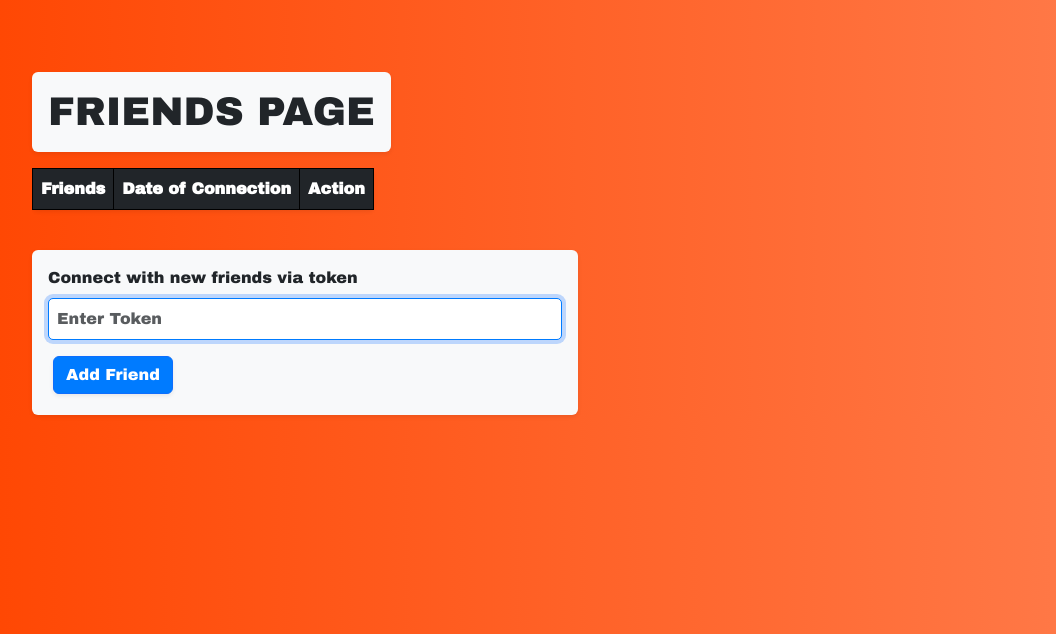
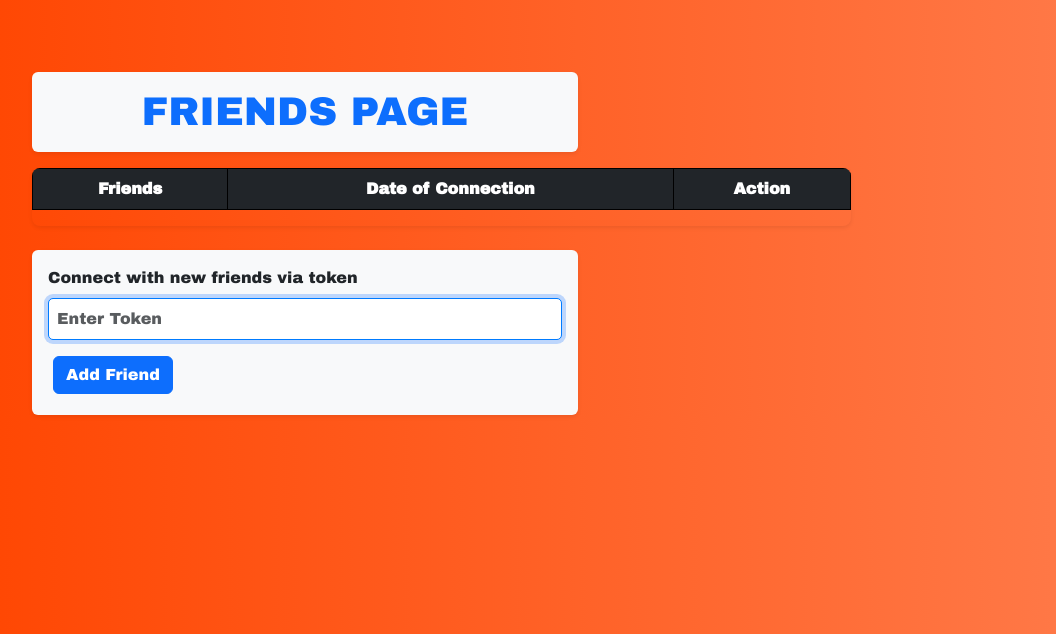
Before and after one commit to giusber2005/here, a Flask app: page /friends in a window 1280 px wide. Shown: the part 124-758 px from the top of the page, without its empty margins (62-1118 px from the left). Run offline with Flask 3, Linux system fonts and the light colour scheme; a user stored in the database is signed in; lists and menus that the app fills with data are empty; some libraries are stand-ins or nearby versions.

Commit message:
design improvements

```diff
--- a/static/scripts/account_scripts.js
+++ b/static/scripts/account_scripts.js
@@ -43,5 +43,4 @@ document.addEventListener('DOMContentLoaded', function() {
             button.style.display = "none";
         }
     });
-
 });
--- a/templates/account.html
+++ b/templates/account.html
@@ -88,9 +88,11 @@
                                 <button type="submit" class="btn btn-danger btn-sm ms-2">Delete</button>
                             </form>
                         {% elif key == 'photo' %}
-                            <strong class="me-2 optionalValues">Photo:</strong>
+                            <strong class="me-2 optionalValues" style="margin-left: 0px">Photo:</strong>
                             <div style="display: none;" id="PhotoFile">{{ value }}</div>
-                            <img id="PhotoPreview" class="img-thumbnail me-2" style="width: 100px; height: 100px;" alt="Profile photo preview">
+                            <div class="photo-preview-container">
+                                <img id="PhotoPreview" class="img-thumbnail me-2 photo-preview" style="width: 100px; height: 100px; margin-top: 0px" alt="Profile photo preview">
+                            </div>
                             {% if value == None %}
                                 <div class="text-warning me-2">Please, update your profile photo</div>
                             {% endif %}
--- a/templates/friends.html
+++ b/templates/friends.html
@@ -7,35 +7,39 @@
 {% block main %}
     <div class="container">
         <!-- Title -->
-        <h1 id="title" class="my-4 float-start shadow-sm p-3 mb-3 bg-body-tertiary rounded">FRIENDS PAGE</h1>
-        <div class="clearfix"></div> <!-- Clear float to ensure table appears below title -->
+        <h1 id="title" class="my-4 shadow-sm p-3 mb-3 bg-body-tertiary rounded text-primary w-50 float-start">
+            FRIENDS PAGE
+        </h1>
+
+        <div class="clearfix"></div> <!-- Clear float for the table -->
 
         <!-- Friends Table -->
-        <div class="table-responsive">
-            <table class="table table-hover table-bordered text-start w-auto float-start shadow-sm p-3 bg-body-tertiary rounded">
+        <div class="table-responsive w-75 float-start shadow-sm rounded-3">
+            <table class="table table-hover table-striped align-middle">
                 <thead class="table-dark">
                     <tr>
-                        <th class="text-nowrap">Friends</th>
-                        <th class="text-nowrap">Date of Connection</th>
-                        <th class="text-nowrap">Action</th>
+                        <th scope="col">Friends</th>
+                        <th scope="col">Date of Connection</th>
+                        <th scope="col">Action</th>
                     </tr>
                 </thead>
                 <tbody>
                     {% for key in table %}
-                        <tr class="table-row-hover">
-                            <td class="text-nowrap">{{ key.username }}</td>
-                            <td class="text-nowrap">{{ key.timestamp }}</td>
-                            <td class="text-nowrap">
-                                <button class="btn btn-danger btn-sm shadow-sm" data-bs-toggle="collapse" data-bs-target="#confirm-{{ key.username }}">
-                                    Destroy Friendship
-                                </button>
-                                <div id="confirm-{{ key.username }}" class="collapse mt-2">
-                                    <div class="card card-body shadow-sm">
-                                        <p class="mb-2">Are you sure?</p>
-                                        <form action="/destroy" method="post" class="d-flex gap-2">
+                        <tr>
+                            <td>{{ key.username }}</td>
+                            <td>{{ key.timestamp }}</td>
+                            <td>
+                                <!-- Button and Confirmation Form in Inline Flex -->
+                                <div class="d-inline-flex align-items-center">
+                                    <button class="btn btn-danger btn-sm me-2" data-bs-toggle="collapse" data-bs-target="#confirm-{{ key.username }}">
+                                        <i class="bi bi-trash3"></i> Destroy Friendship
+                                    </button>
+
+                                    <div id="confirm-{{ key.username }}" class="collapse">
+                                        <form action="/destroy" method="post" class="d-inline-flex gap-2 align-items-center">
                                             <input type="hidden" value="{{ key.username }}" name="username">
-                                            <button class="btn btn-danger btn-sm shadow-sm" type="submit">Yes</button>
-                                            <button class="btn btn-secondary btn-sm shadow-sm" type="button" data-bs-toggle="collapse" data-bs-target="#confirm-{{ key.username }}">No</button>
+                                            <button class="btn btn-danger btn-sm" type="submit">Yes</button>
+                                            <button class="btn btn-secondary btn-sm" type="button" data-bs-toggle="collapse" data-bs-target="#confirm-{{ key.username }}">No</button>
                                         </form>
                                     </div>
                                 </div>
@@ -46,30 +50,34 @@
             </table>
         </div>
 
+        <div class="clearfix"></div> <!-- Clear float for form -->
+
         <!-- Add Friend Form -->
         <form action="/friends" method="post" class="mt-4 w-50 float-start shadow-sm p-3 bg-body-tertiary rounded">
             <div class="mb-3">
-                <label for="token" class="form-label float-start">Connect with new friends via token</label>
+                <label for="token" style="text-align: left; display: block" class="form-label">Connect with new friends via token</label>
                 {% if message and field == "token" %}
-                    <p class="text-danger">{{ message }}</p>
+                    <div class="text-danger">{{ message }}</div>
+                    <input autocomplete="off" autofocus class="form-control is-invalid" id="token" name="token" placeholder="Enter Token" type="text">
+                {% else %}
+                    <input autocomplete="off" autofocus class="form-control" id="token" name="token" placeholder="Enter Token" type="text">
                 {% endif %}
-                <input autocomplete="off" autofocus class="form-control" id="token" name="token" placeholder="Enter Token" type="text">
             </div>
-            <button class="btn btn-primary shadow-sm" type="submit">Add Friend</button>
+            <button class="btn btn-primary" type="submit">Add Friend</button>
         </form>
     </div>
 
     <style>
         /* Hover effect for table rows */
-        .table-row-hover:hover {
-            background-color: #f8f9fa; /* Light gray background on hover */
-            transition: background-color 0.2s ease;
+        .table-hover tbody tr:hover {
+            background-color: #f8f9fa;
+            transition: background-color 0.3s ease;
         }
 
-        /* Hover effects for buttons */
+        /* Box shadow hover effect for buttons */
         .btn:hover {
-            box-shadow: 0 4px 8px rgba(0, 0, 0, 0.2); /* Add shadow on hover */
-            transition: box-shadow 0.2s ease;
+            box-shadow: 0 4px 12px rgba(0, 0, 0, 0.2);
+            transition: box-shadow 0.3s ease;
         }
 
         /* Shadow for card and input fields */
@@ -78,9 +86,34 @@
             transition: box-shadow 0.2s ease;
         }
 
-        /* Box shadow hover effect */
         .card:hover, .form-control:hover, .shadow-sm:hover {
             box-shadow: 0 6px 12px rgba(0, 0, 0, 0.15);
         }
+
+        /* Custom styles for the Add Friend button */
+        .btn-primary {
+            background-color: #0d6efd;
+            border-color: #0d6efd;
+        }
+
+        .btn-primary:hover {
+            background-color: #0b5ed7;
+        }
+
+        .btn-danger {
+            background-color: #dc3545;
+        }
+
+        .btn-danger:hover {
+            background-color: #bb2d3b;
+        }
+
+        .btn-secondary {
+            background-color: #6c757d;
+        }
+
+        .btn-secondary:hover {
+            background-color: #5a6268;
+        }
     </style>
 {% endblock %}
--- a/templates/informations.html
+++ b/templates/informations.html
@@ -258,7 +258,7 @@
             {% endfor %}
 
             <div class="form-actions">
-                <button type="reset" class="btn btn-secondary" onclick="remove_errors()">Reset form</button>
+                <button type="reset" id="resetButton" class="btn btn-secondary" onclick="remove_errors()">Reset form</button>
                 <input type="submit" id="submit_changes" class="btn btn-primary" value="Change Informations">
             </div>
         </form>
```
Also changed, not shown: static/scripts/informations_scripts.js (+10 -0 lines), static/scripts/registration_scripts.js (+7 -1 lines), templates/change.html (+8 -4 lines), templates/registration.html (+14 -14 lines), database.db.
